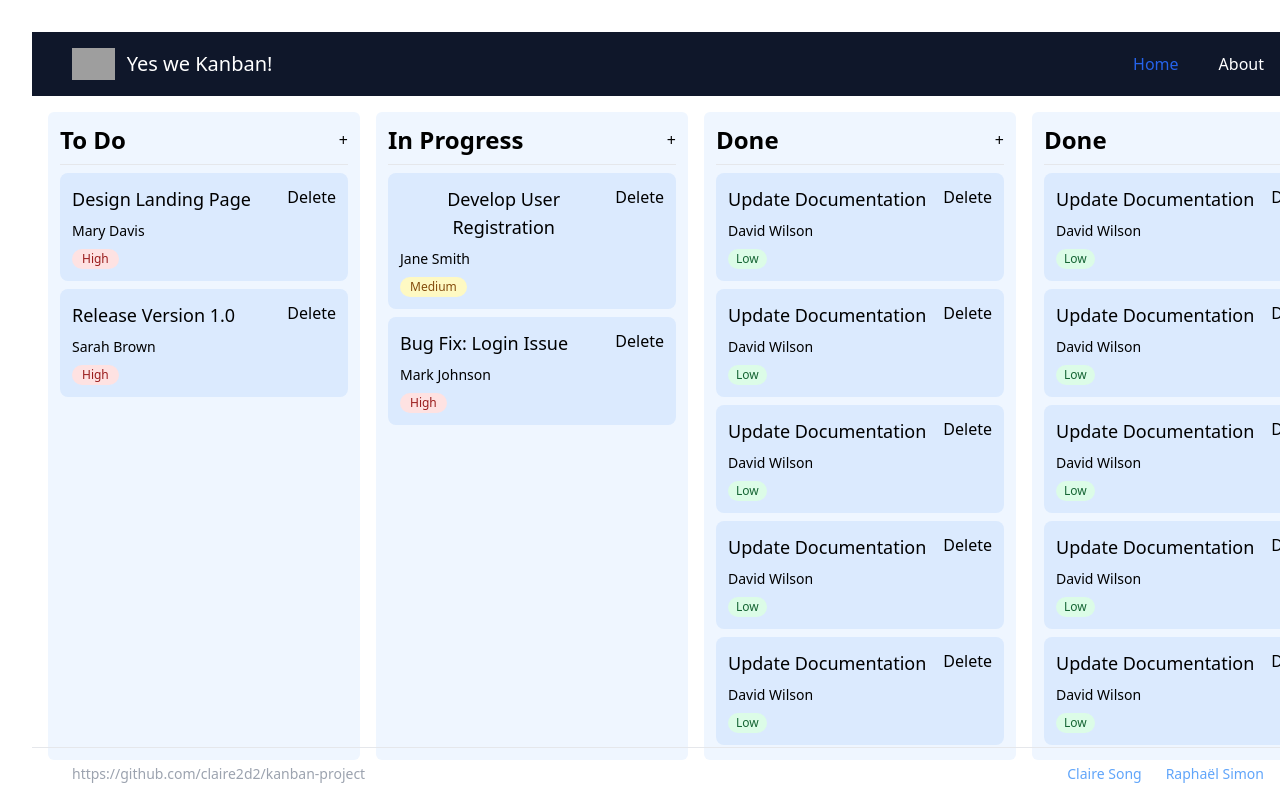
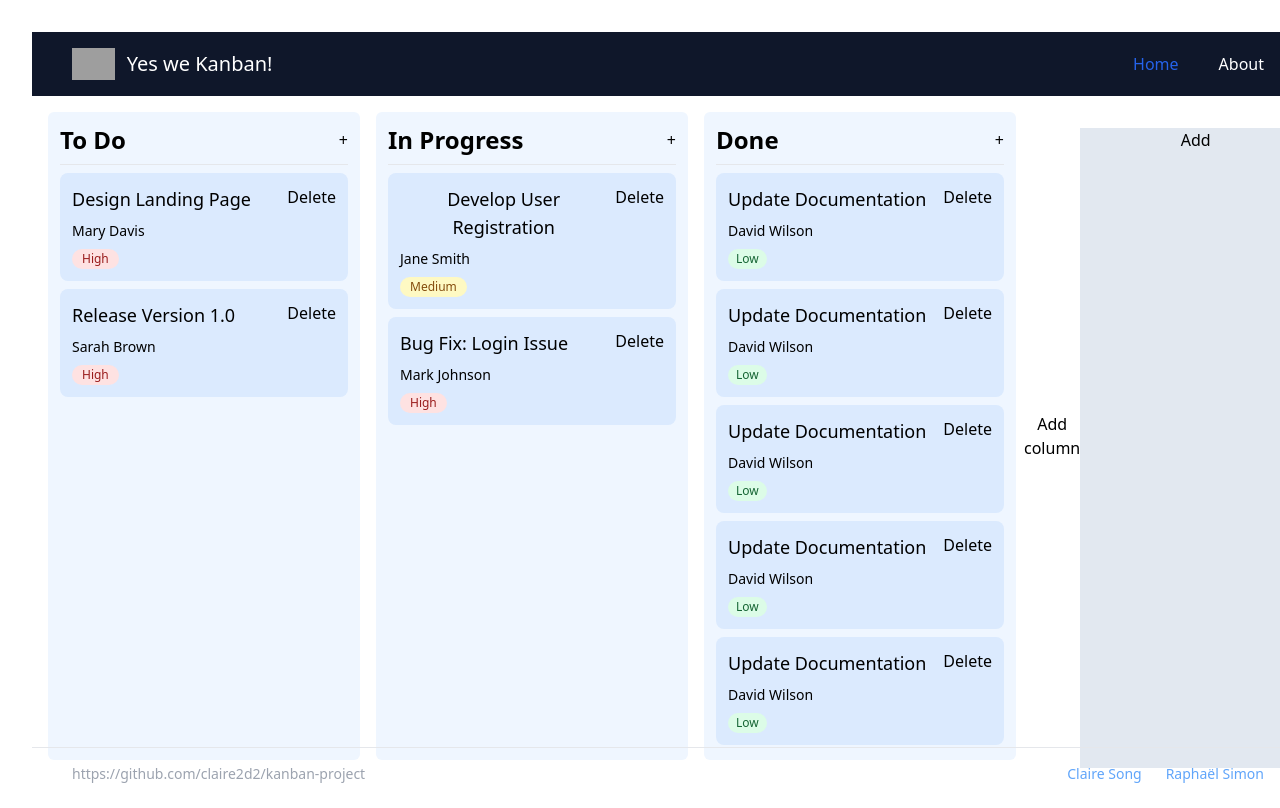
Before and after one commit to claire2d2/kanban-project, a React (Vite) app: page / in a window 1280 px wide. Shown: the top 808 px of the page. Built offline with nearby package versions, Linux system fonts and the light colour scheme; grey boxes are pictures that could not be loaded.

Commit message:
add column feature

```diff
--- /dev/null
+++ b/src/components/AddColumn/AddColumn.jsx
@@ -0,0 +1,28 @@
+import React, { useState } from "react";
+
+const AddColumn = ({ columns, setColumns }) => {
+  const [title, setTitle] = useState("");
+
+  const handleTitle = (e) => {
+    setTitle(e.currentTarget.value);
+  };
+
+  const handleSubmit = (e) => {
+    e.preventDefault();
+
+    const newColumn = title;
+
+    setColumns([...columns, newColumn]);
+  };
+
+  return (
+    <form action="" className="bg-slate-200">
+      <label htmlFor="title">
+        <input type="text" id="title" value={title} onChange={handleTitle} />
+      </label>
+      <button onClick={handleSubmit}>Add</button>
+    </form>
+  );
+};
+
+export default AddColumn;
--- a/src/pages/Dashboard.jsx
+++ b/src/pages/Dashboard.jsx
@@ -1,20 +1,25 @@
-import React from "react";
+import React, { useState } from "react";
 import Column from "../components/Column/Column";
 import useToDos from "../context/useToDos";
+import AddColumn from "../components/AddColumn/AddColumn";
 
 const Dashboard = () => {
+  const [columns, setColumns] = useState(["To Do", "In Progress", "Done"]);
   const { toDos, handleDelete } = useToDos();
+
   return (
     <div
       className="flex overflow-x-scroll overflow-y-hidden absolute top-70 w-screen p-2"
       style={{ height: "calc(100vh - 120px)" }}
     >
-      <Column statusType="To Do" />
+      {columns.map((col) => {
+        return <Column statusType={col} key={col} />;
+      })}
+      {/* <Column statusType="To Do" />
       <Column statusType="In Progress" />
-      <Column statusType="Done" />
-      <Column statusType="Done" />
-      <Column statusType="Done" />
-      <Column statusType="Done" />
+      <Column statusType="Done" /> */}
+      <button>Add column</button>
+      <AddColumn columns={columns} setColumns={setColumns} />
     </div>
   );
 };
```
